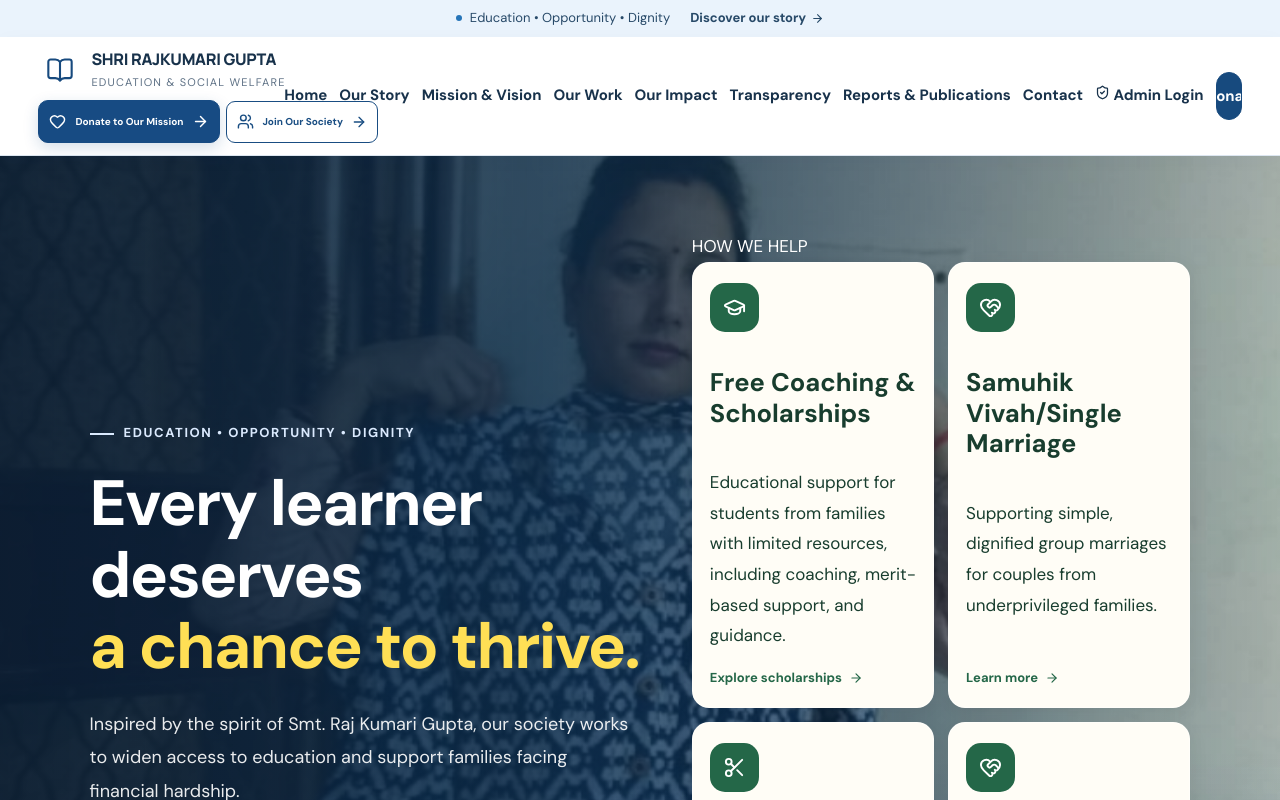
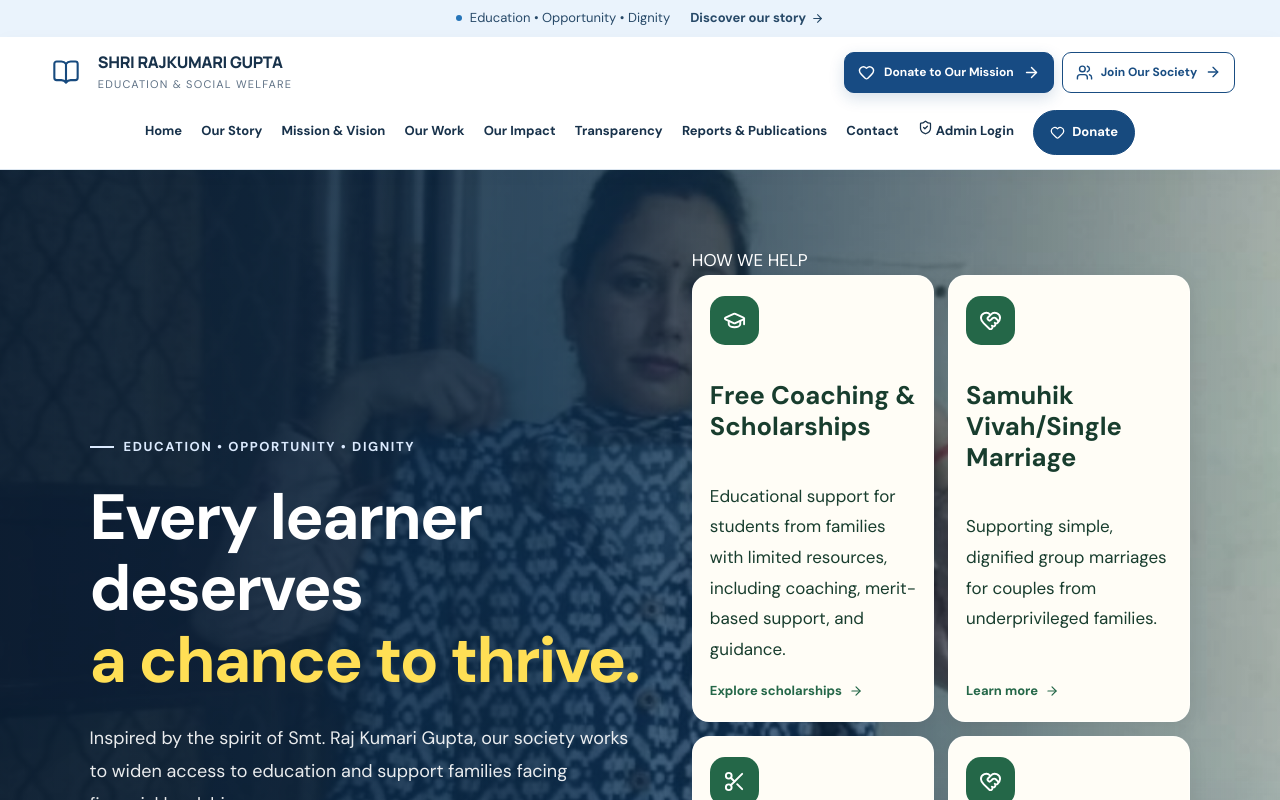
Before and after one commit to rajkumarimemcharsociety-svg/shri-rajkumari-gupta, a React (Vite) app in the folder client/: page / in a window 1280 px wide. Shown: the top 800 px of the page. Built offline with nearby package versions, Linux system fonts and the light colour scheme; no server answers.

Commit message:
Updated navbar

```diff
--- a/client/src/App.css
+++ b/client/src/App.css
@@ -2517,3 +2517,116 @@ textarea {
     transform: none;
   }
 }
+
+
+
+
+/* =========================================
+   NAVBAR FIX — DESKTOP AND TABLET
+   Keeps existing links and routes unchanged
+   ========================================= */
+
+@media (min-width: 781px) {
+  .site-header {
+    display: flex;
+    flex-wrap: wrap;
+    align-items: center;
+    justify-content: space-between;
+    gap: 12px 24px;
+    padding: 14px clamp(20px, 3.5vw, 48px);
+    min-width: 0;
+  }
+
+  /* Logo and action buttons share the top row */
+  .brand-stack {
+    display: flex;
+    flex: 1 1 420px;
+    flex-direction: row;
+    align-items: center;
+    justify-content: space-between;
+    flex-wrap: wrap;
+    gap: 12px 20px;
+    min-width: 0;
+  }
+
+  .brand {
+    flex: 0 1 auto;
+    min-width: 0;
+  }
+
+  .brand-name strong {
+    font-size: 15px;
+    line-height: 1.3;
+  }
+
+  .brand-name small {
+    font-size: 9px;
+    letter-spacing: 1px;
+    line-height: 1.5;
+  }
+
+  .header-action-buttons {
+    display: flex;
+    flex: 0 1 auto;
+    flex-direction: row;
+    flex-wrap: wrap;
+    align-items: center;
+    gap: 8px;
+    min-width: 0;
+  }
+
+  .header-join-button,
+  .header-donate-button {
+    min-height: 40px;
+    padding: 9px 13px;
+    font-size: 12px;
+    white-space: nowrap;
+  }
+
+  /* Put navigation on its own clean row */
+  .site-header > .nav-menu {
+    display: flex;
+    position: static;
+    flex: 1 0 100%;
+    flex-direction: row;
+    flex-wrap: wrap;
+    align-items: center;
+    justify-content: center;
+    gap: 4px clamp(12px, 1.5vw, 24px);
+    min-width: 0;
+    padding: 4px 0 0;
+    background: transparent;
+    box-shadow: none;
+    overflow: visible;
+  }
+
+  .site-header > .nav-menu > a {
+    flex: 0 0 auto;
+    white-space: nowrap;
+    font-size: 13px;
+  }
+
+  .site-header > .nav-menu > a:not(.donate-button) {
+    padding: 9px 0;
+  }
+
+  .site-header > .nav-menu .donate-button {
+    margin-top: 0;
+    padding: 10px 16px;
+  }
+
+  .menu-toggle {
+    display: none;
+  }
+}
+
+/* Keep the existing mobile menu behavior */
+@media (max-width: 780px) {
+  .site-header {
+    flex-wrap: nowrap;
+  }
+
+  .site-header > .nav-menu {
+    flex: initial;
+  }
+}
```
